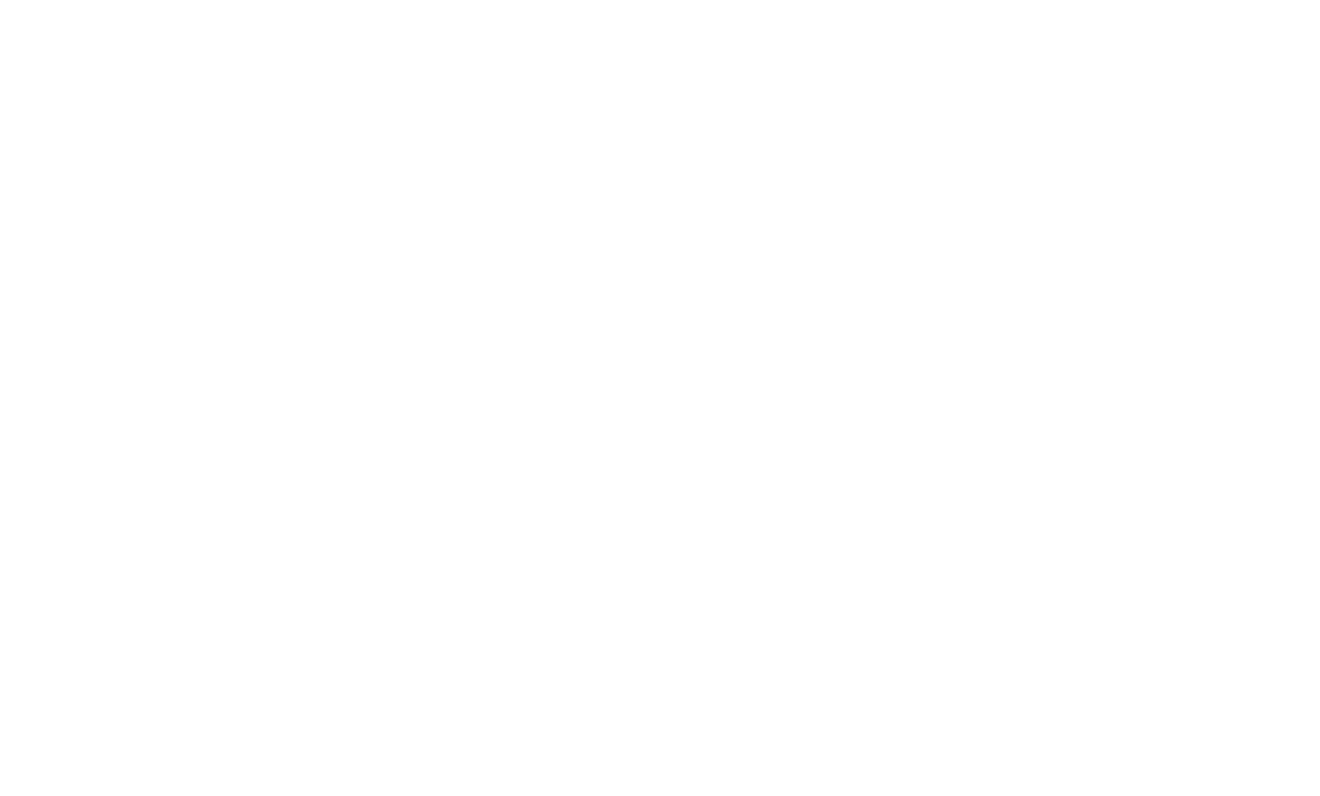
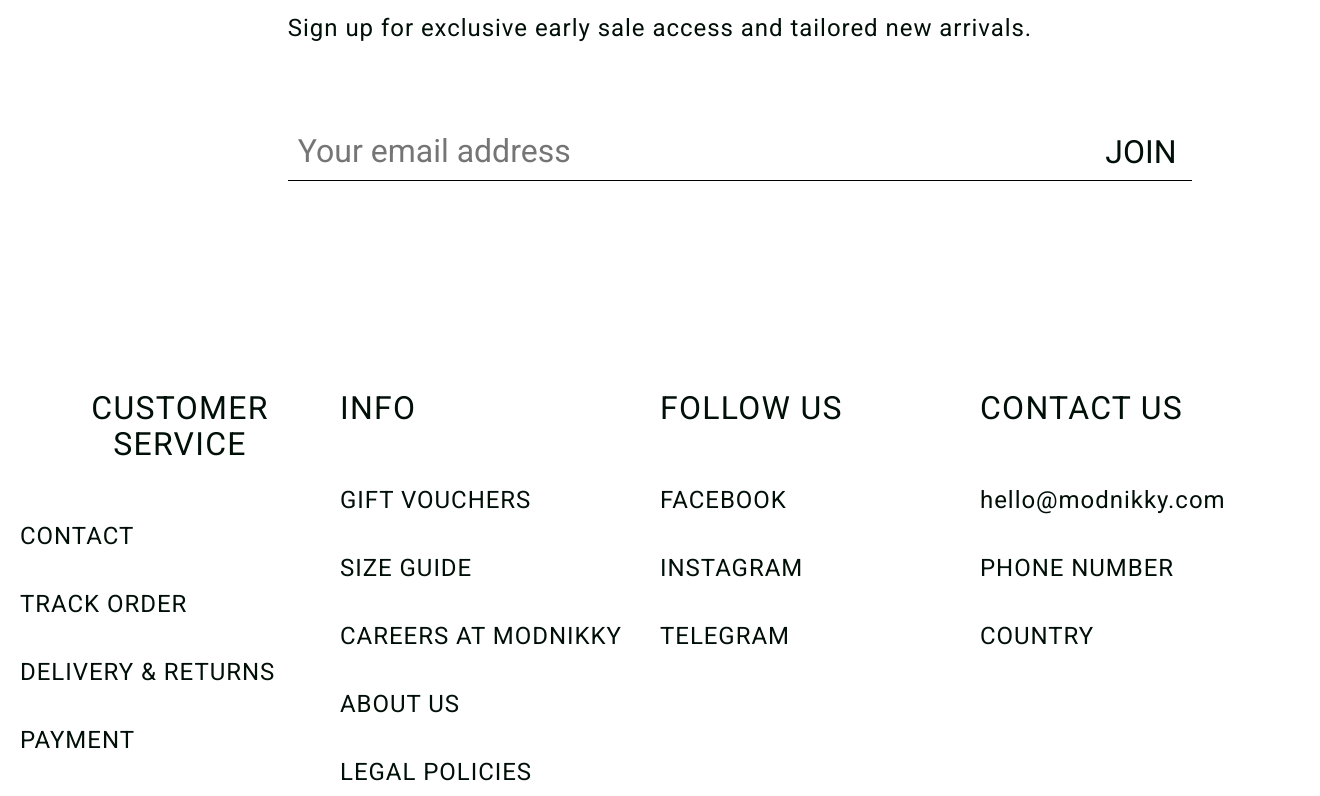
Before and after one commit to Zhibul-Alexander/Modnikky-online-shop, a React (Create React App) app: page /home in a window 1280 px wide. Shown: the part 1800-2596 px from the top of the page, 1320 px wide, since content can reach past the window. Before the commit the page ends 1758 px from the top, so only its background shows below. Built offline with nearby package versions, Linux system fonts and the light colour scheme; no server answers; a web font is replaced by a local one.

Commit message:
add Footer, update styles, update Product page

```diff
--- /dev/null
+++ b/src/components/Footer/Footer.tsx
@@ -0,0 +1,65 @@
+import React from 'react';
+import {
+  GridButton,
+  GridColumn,
+  GridColumnText,
+  GridColumnTitle,
+  GridContainer,
+  GridInput,
+  GridInputContainer,
+  Wrapper,
+} from './styles';
+
+const Footer = () => {
+  return (
+    <Wrapper>
+      <GridContainer>
+        <GridColumn className="firstColumn" style={{gridArea: 'firstColumn'}}>
+          <GridColumnTitle className="footer-title">CUSTOMER SERVICE</GridColumnTitle>
+          <GridColumnText className="footer-text">CONTACT</GridColumnText>
+          <GridColumnText className="footer-text">TRACK ORDER</GridColumnText>
+          <GridColumnText className="footer-text">DELIVERY & RETURNS</GridColumnText>
+          <GridColumnText className="footer-text">PAYMENT</GridColumnText>
+          <GridColumnText className="footer-text">MAKE A RETURN</GridColumnText>
+          <GridColumnText className="footer-text">FAQ</GridColumnText>
+        </GridColumn>
+
+        <GridColumn className="secondColumn" style={{gridArea: 'secondColumn'}}>
+          <GridColumnTitle className="footer-title">INFO</GridColumnTitle>
+          <GridColumnText className="footer-text">GIFT VOUCHERS</GridColumnText>
+          <GridColumnText className="footer-text">SIZE GUIDE</GridColumnText>
+          <GridColumnText className="footer-text">CAREERS AT MODNIKKY</GridColumnText>
+          <GridColumnText className="footer-text">ABOUT US</GridColumnText>
+          <GridColumnText className="footer-text">LEGAL POLICIES</GridColumnText>
+        </GridColumn>
+
+        <GridColumn className="thirdColumn" style={{gridArea: 'thirdColumn'}}>
+          <GridColumnTitle className="footer-title">FOLLOW US</GridColumnTitle>
+          <GridColumnText className="footer-text">FACEBOOK</GridColumnText>
+          <GridColumnText className="footer-text">INSTAGRAM</GridColumnText>
+          <GridColumnText className="footer-text">TELEGRAM</GridColumnText>
+        </GridColumn>
+
+        <GridColumn className="fourthColumn" style={{gridArea: 'fourthColumn'}}>
+          <GridColumnTitle className="footer-title">CONTACT US</GridColumnTitle>
+          <GridColumnText className="footer-text">hello@modnikky.com</GridColumnText>
+          <GridColumnText className="footer-text">PHONE NUMBER</GridColumnText>
+          <GridColumnText className="footer-text">COUNTRY</GridColumnText>
+        </GridColumn>
+
+        <GridColumn className="fifth" style={{gridArea: 'fifth', justifySelf: 'center', alignItems: 'center'}}>
+          <GridColumnTitle className="footer-title" style={{marginBottom: '20px'}}>SIGN UP FOR UPDATES</GridColumnTitle>
+          <GridColumnText className="footer-text" style={{marginBottom: '80px'}}>
+            Sign up for exclusive early sale access and tailored new arrivals.
+          </GridColumnText>
+          <GridInputContainer className="footer-title">
+            <GridInput placeholder="Your email address"/>
+            <GridButton>JOIN</GridButton>
+          </GridInputContainer>
+        </GridColumn>
+      </GridContainer>
+    </Wrapper>
+  );
+};
+
+export default Footer;
--- /dev/null
+++ b/src/components/Footer/styles.ts
@@ -0,0 +1,86 @@
+import styled from 'styled-components';
+
+export const Wrapper = styled.div`
+  position: relative;
+  top: 0;
+  left: 0;
+
+  min-width: 320px;
+  max-width: 2880px;
+
+  width: 100%;
+
+  text-align: center;
+  margin: 0 auto;
+  padding: 0 20px;
+`;
+
+export const GridContainer = styled.div`
+  display: grid;
+  grid-template: 0.8fr 1fr / repeat(4, 1fr);
+  gap: 0;
+
+  grid-template-areas:
+    "fifth fifth fifth fifth"
+    "firstColumn secondColumn thirdColumn fourthColumn";
+
+  border: none;
+  outline: none;
+`;
+
+export const GridColumn = styled.div`
+  display: flex;
+  flex-direction: column;
+  align-items: start;
+  justify-content: start;
+`;
+
+export const GridColumnTitle = styled.h3`
+  margin: 0 0 60px 0;
+`;
+
+export const GridColumnText = styled.span`
+  margin: 0 0 40px 0;
+`;
+
+export const GridInputContainer = styled.div`
+  position: relative;
+  top: 0;
+  left: 0;
+
+  width: 100%;
+
+  max-width: 1000px;
+`;
+
+export const GridInput = styled.input`
+  position: relative;
+  top: 0;
+  left: 0;
+  width: 100%;
+
+  max-width: 850px;
+
+  margin: 0 auto;
+  padding: 10px 150px 10px 10px;
+
+  border: none;
+  outline: none;
+
+  border-bottom: 1px solid black;
+`;
+
+export const GridButton = styled.button`
+  position: absolute;
+  top: 50%;
+  right: -180px;
+
+  transform: translate(-50%, -50%);
+
+  background: transparent;
+  border: none;
+  outline: none;
+
+  margin: 0;
+  padding: 0;
+`;
--- a/src/components/Layout/DefaultLayout.tsx
+++ b/src/components/Layout/DefaultLayout.tsx
@@ -2,6 +2,7 @@ import React from 'react';
 
 import Header from '../Header/Header';
 import AppContent from '../AppContent';
+import Footer from '../Footer/Footer';
 
 import {Wrapper} from './styles';
 
@@ -9,9 +10,8 @@ const DefaultLayout = () => {
   return (
     <Wrapper>
       <Header/>
-      <div>
-        <AppContent/>
-      </div>
+      <AppContent/>
+      <Footer/>
     </Wrapper>
   );
 };
--- a/src/components/ProductCard/styles.ts
+++ b/src/components/ProductCard/styles.ts
@@ -24,6 +24,8 @@ export const CardLink = styled(Link)`
 
   width: 100%;
   height: 100%;
+
+  overflow: hidden;
 `;
 
 export const CardImg = styled.img`
--- a/src/pages/Product/styles.ts
+++ b/src/pages/Product/styles.ts
@@ -11,24 +11,9 @@ export const Wrapper = styled.div`
   width: 100%;
 `;
 
-export const ProductContainer = styled.div`
-  position: relative;
-  top: 0;
-  left: 0;
-
-  width: 100%;
-  height: 100%;
-
-  max-height: 1600px;
-
-  display: flex;
-  align-items: center;
-  justify-content: center;
-`;
-
 export const GridContainer = styled.div`
   display: grid;
-  grid-template: 100vh / 1fr 1fr 0.8fr;
+  grid-template: 1fr / 1fr 1fr 0.8fr;
   gap: 0;
 
   border: none;
--- a/src/scss/_common.scss
+++ b/src/scss/_common.scss
@@ -106,3 +106,29 @@
   color: $black-1;
   text-decoration: none;
 }
+
+.footer-title {
+  font-family: $secondary-font;
+  font-weight: font-weight('regular');
+  font-style: normal;
+  letter-spacing: 0.04em;
+
+  font-size: 32px;
+  line-height: 36px;
+
+  color: $black-1;
+  text-decoration: none;
+}
+
+.footer-text {
+  font-family: $secondary-font;
+  font-weight: font-weight('regular');
+  font-style: normal;
+  letter-spacing: 0.04em;
+
+  font-size: 24px;
+  line-height: 28px;
+
+  color: $black-1;
+  text-decoration: none;
+}
```
